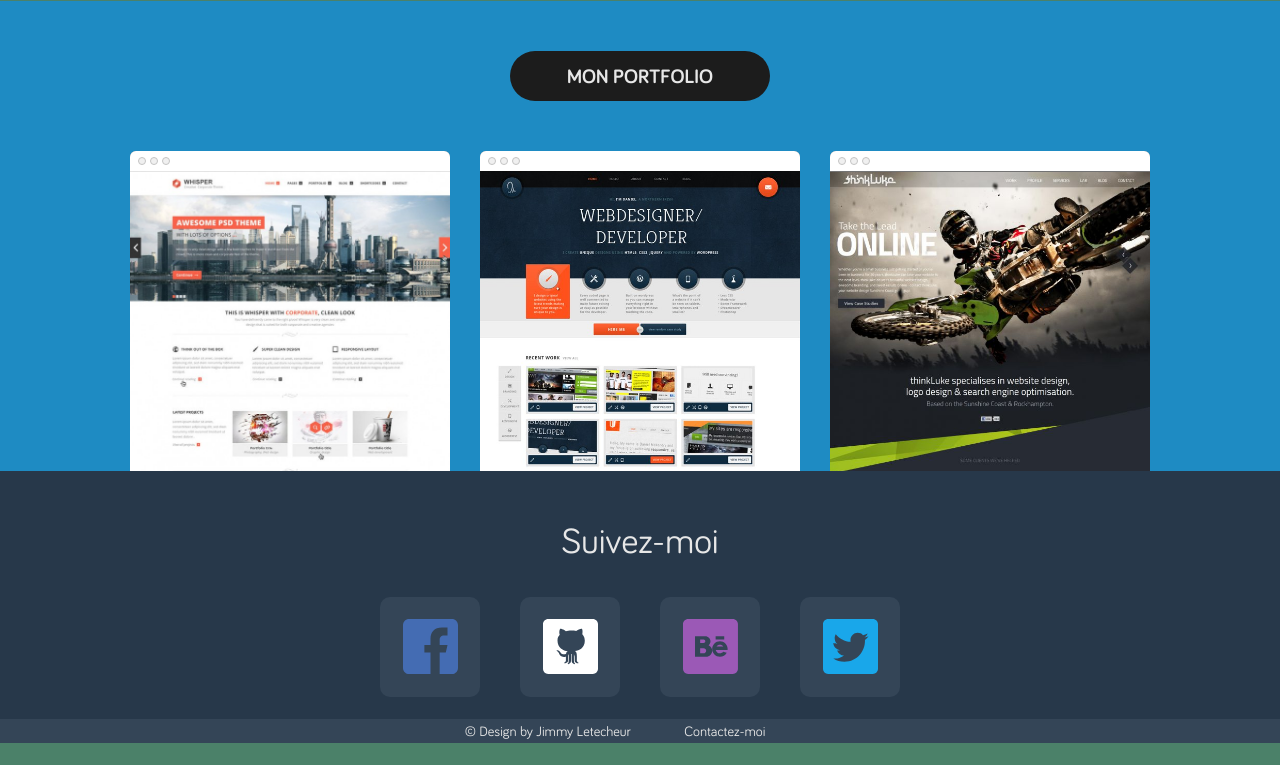
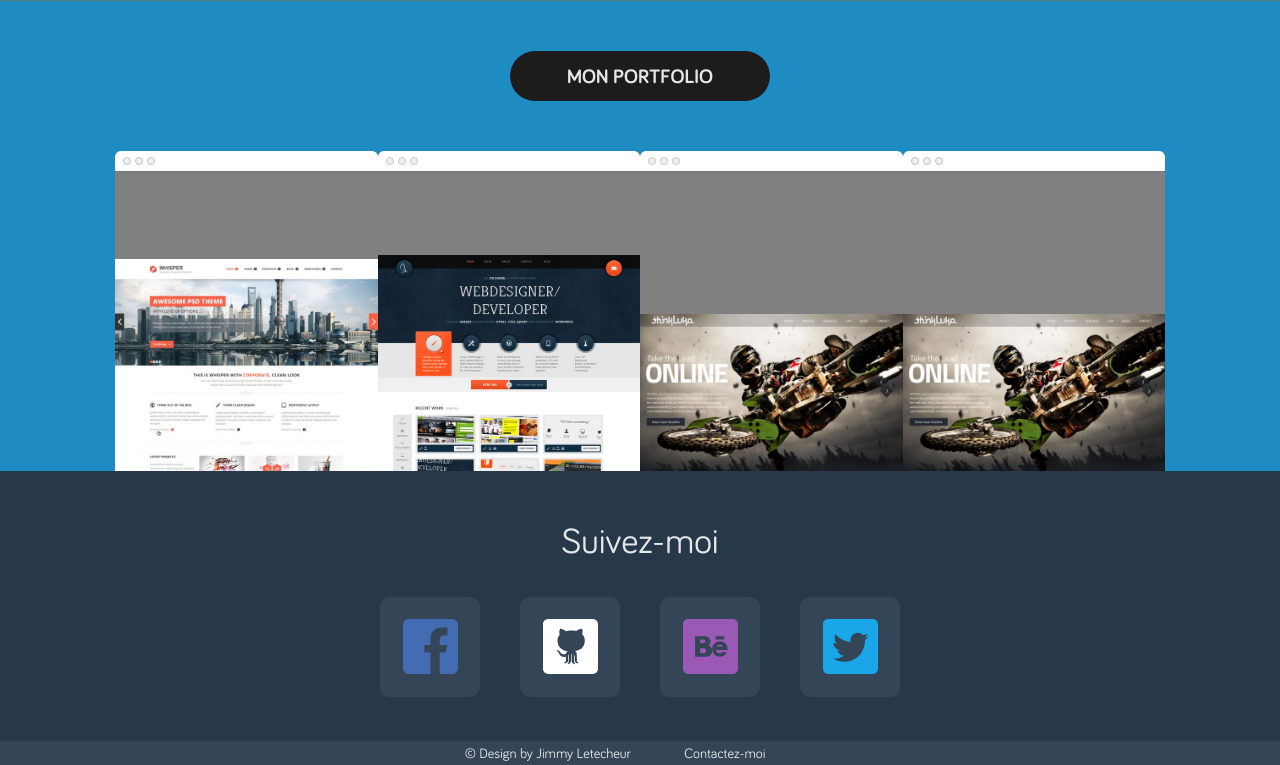
Before and after one commit to Jimmylet/Portfolio, a PHP site: page / in a window 1280 px wide. Shown: the part 1944-2709 px from the top of the page. Before the commit the page ends 2687 px from the top, so only its background shows below. Run offline with PHP 8.4, Linux system fonts and the light colour scheme.

Commit message:
bugfix footer

```diff
--- a/www/index.html
+++ b/www/index.html
@@ -91,6 +91,17 @@
 										<div class="news-container__hovereffect"></div>
 									</a>
 								</div>
+								<div class="news-container__browser">
+									<a href="#" class="news-container__link">
+										Vers Take online
+										<div class="news-container__topbar">
+											<span class="news-container__topbar__circles"></span>
+										</div>
+										<img class="news-container__img news-container__img-3"
+										     src="./img/portfolioimg/ex3.jpg" alt="Exemple 3">
+										<div class="news-container__hovereffect"></div>
+									</a>
+								</div>
 							</div>
 						</section>
 						<footer class="footer">
@@ -168,14 +179,14 @@
 										</a>
 									</div>
 								</div>
-								<div class="copyright">
+							</div>
+							<div class="copyright">
 									<span class="copyright__text">
 										© Design by <a class="copyright__link" href="index.html">Jimmy Letecheur</a>
 									</span>
 									<span class="copyright__text">
 										<a class="copyright__link" href="./html/contact.html">Contactez-moi</a>
 									</span>
-								</div>
 							</div>
 						</footer>
 					</div>
--- a/www/stylus/objects/section.footer_objects.styl
+++ b/www/stylus/objects/section.footer_objects.styl
@@ -1,4 +1,5 @@
 .footer
+  position: relative
   &__follow-me
     min-height 18.8rem
     &__container
@@ -41,6 +42,9 @@
 
 
 @media screen and (min-width: 544px)
+  .footer
+    &__follow-me
+      height 27rem
   .footer__follow-me__container
     flex-direction row
     width 500px
```
Also changed, not shown: www/css/styles.css.
